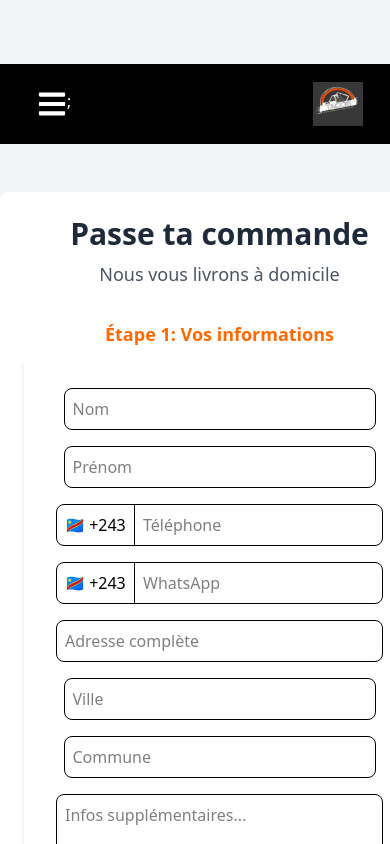
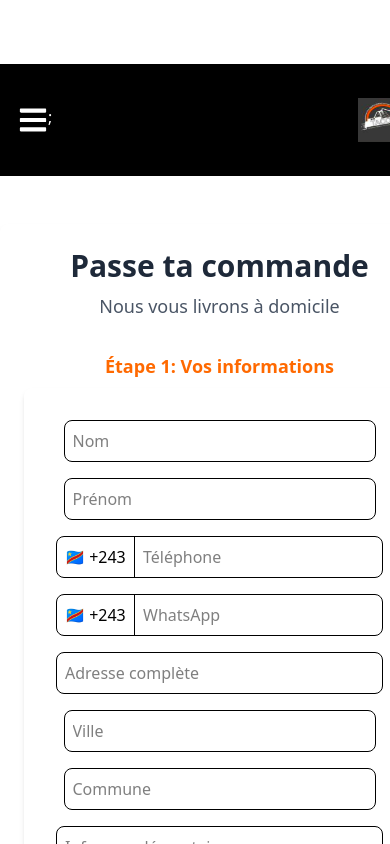
Before and after one commit to Jumvi/commandDesign, a React (Vite) app: page / in a window 390 px wide. Shown: the top 844 px of the page. Built offline with nearby package versions, Linux system fonts and the light colour scheme.

Commit message:
fix layout

```diff
--- a/src/index.css
+++ b/src/index.css
@@ -138,7 +138,7 @@ body,
     display: flex;
     padding: 2rem;
     height: 5rem;
-    width: 25rem;
+    width: 29rem;
   }
 
   .layout-toggle {
@@ -156,7 +156,8 @@ body,
 
   .black-bg {
     background-color: black;
-    width: 25rem;
+    width: 29rem;
+    padding: 1rem;
   }
 
   .width-312 {
@@ -167,6 +168,11 @@ body,
     display: block; /* Masque le logo sur mobile */
   }
 
+  .width-mobile {
+    width: 24rem;
+    background-color: inherit;
+  }
+
   .hamburger-menu {
     display: flex; /* Affiche le menu hamburger */
   }
--- a/src/pages/command-page.tsx
+++ b/src/pages/command-page.tsx
@@ -3,7 +3,7 @@ import CommandeForm from "../components/command-form";
 
 function CommandPage() {
   return (
-    <main className="bg-gray-100 py-16  md:px-24 lg:px-32 flex justify-center">
+    <main className="width-mobile bg-gray-100 py-16  md:px-24 lg:px-32 flex justify-center">
       <div className=" layout-toggle max-w-5xl w-full flex flex-col gap-12 lg:gap-20">
         <aside className=" black-bg  bg-white  ">
           <CommandAside />
--- a/src/pages/command-second-page.tsx
+++ b/src/pages/command-second-page.tsx
@@ -3,7 +3,7 @@ import FormulaireCommande from "../components/command-pass";
 
 function CommandSecondPage() {
   return (
-    <main className="bg-gray-100 py-16 md:px-24 lg:px-32 flex justify-center">
+    <main className="width-mobile bg-gray-100 py-16 md:px-24 lg:px-32 flex justify-center">
       <div className="layout-toggle max-w-5xl w-full flex flex-col gap-12 lg:gap-20">
         <aside className="black-bg bg-white">
           <CommandAside />
```
